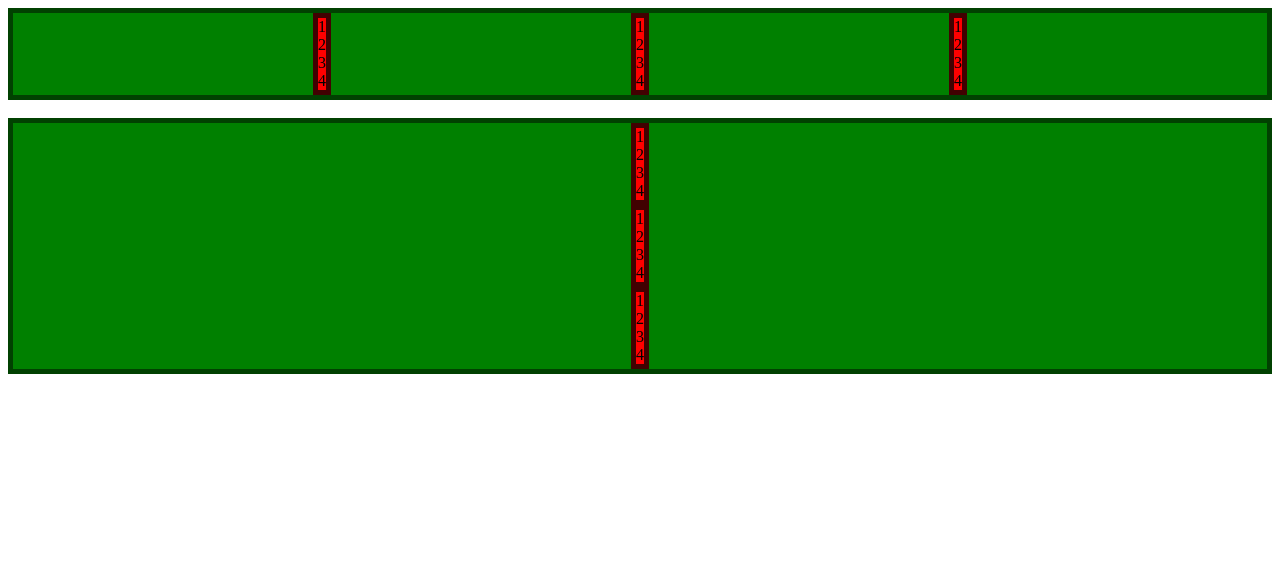
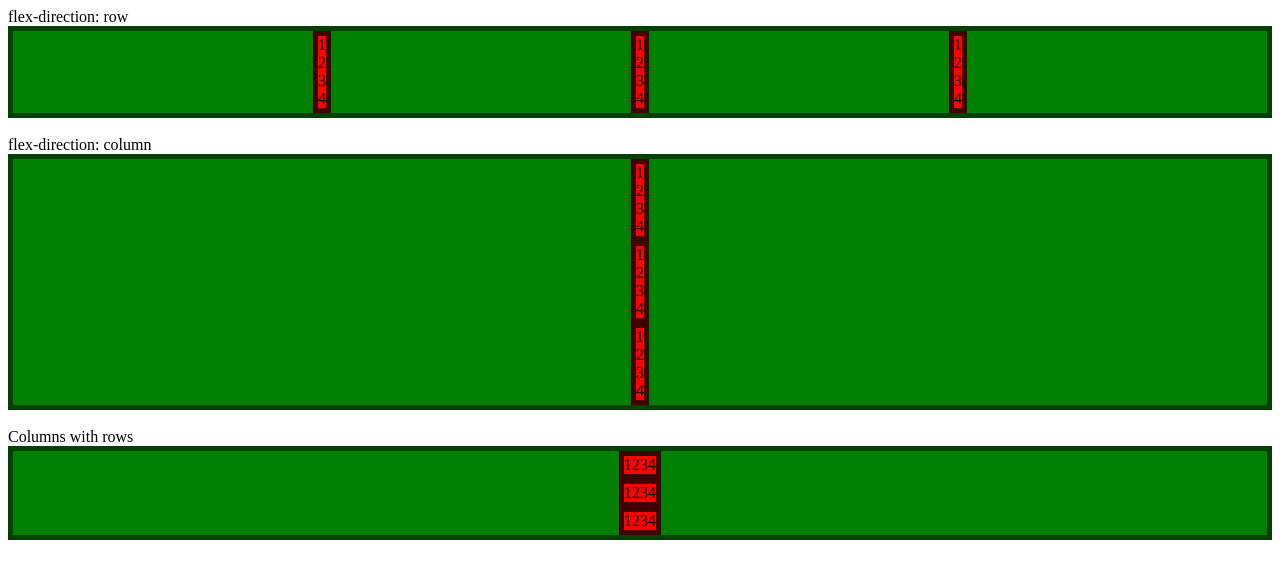
Before and after one commit to bobbin054/flexbox, an Angular app: page / in a window 1280 px wide. Shown: the top 578 px of the page. Built offline with nearby package versions, Linux system fonts and the light colour scheme.

Commit message:
1 file modified

```diff
--- a/src/app/app.component.html
+++ b/src/app/app.component.html
@@ -1,4 +1,5 @@
 <div class="app">
+  flex-direction: row
   <div class="app__row-container">
     <div class="app__item">
       <div>1</div>
@@ -19,7 +20,8 @@
       <div>4</div>
     </div>
   </div>
-<br>
+  <br />
+  flex-direction: column
   <div class="app__column-container">
     <div class="app__item">
       <div>1</div>
@@ -40,5 +42,26 @@
       <div>4</div>
     </div>
   </div>
-
+  <br />
+  Columns with rows
+  <div class="app__column-container">
+    <div class="app__row-container app__item">
+      <div>1</div>
+      <div>2</div>
+      <div>3</div>
+      <div>4</div>
     </div>
+    <div class="app__row-container app__item">
+      <div>1</div>
+      <div>2</div>
+      <div>3</div>
+      <div>4</div>
+    </div>
+    <div class="app__row-container app__item">
+      <div>1</div>
+      <div>2</div>
+      <div>3</div>
+      <div>4</div>
+    </div>
+  </div>
+</div>
```
Lines whose indentation alone changed are shown as unchanged.
